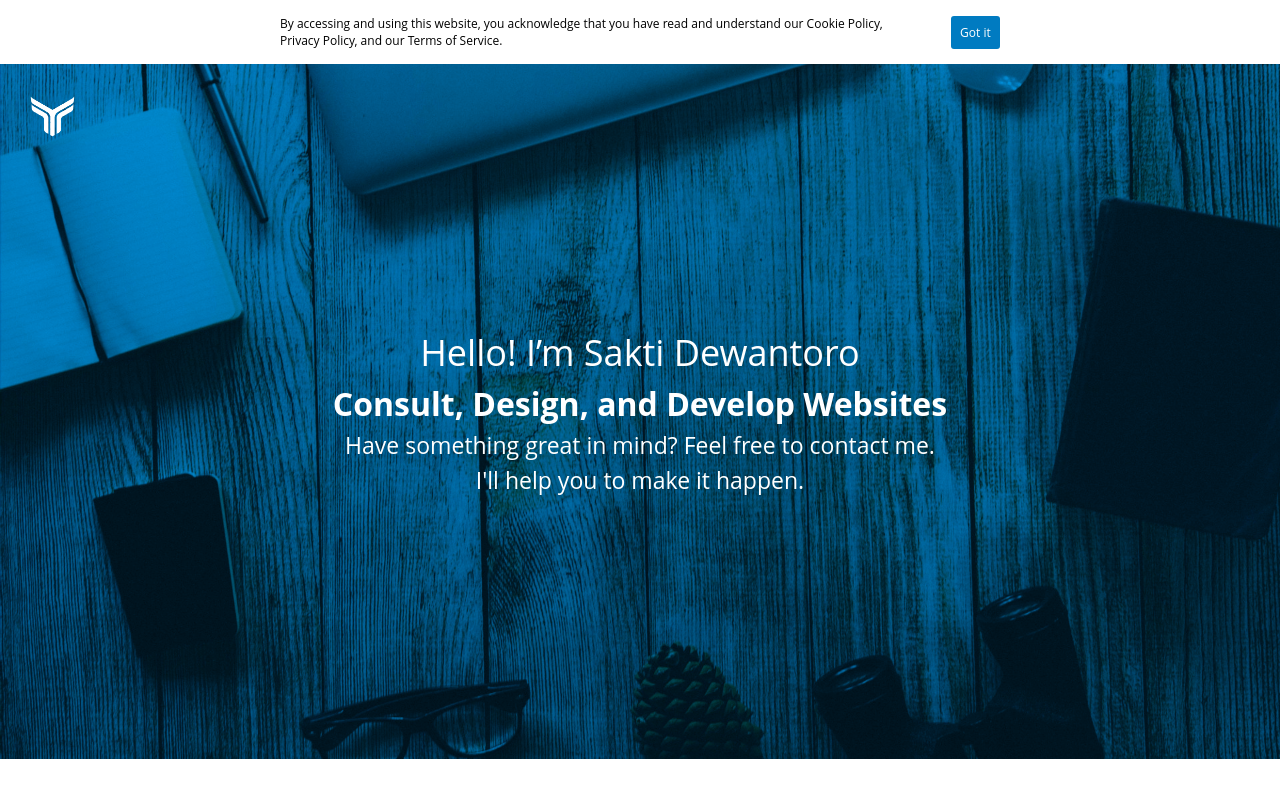
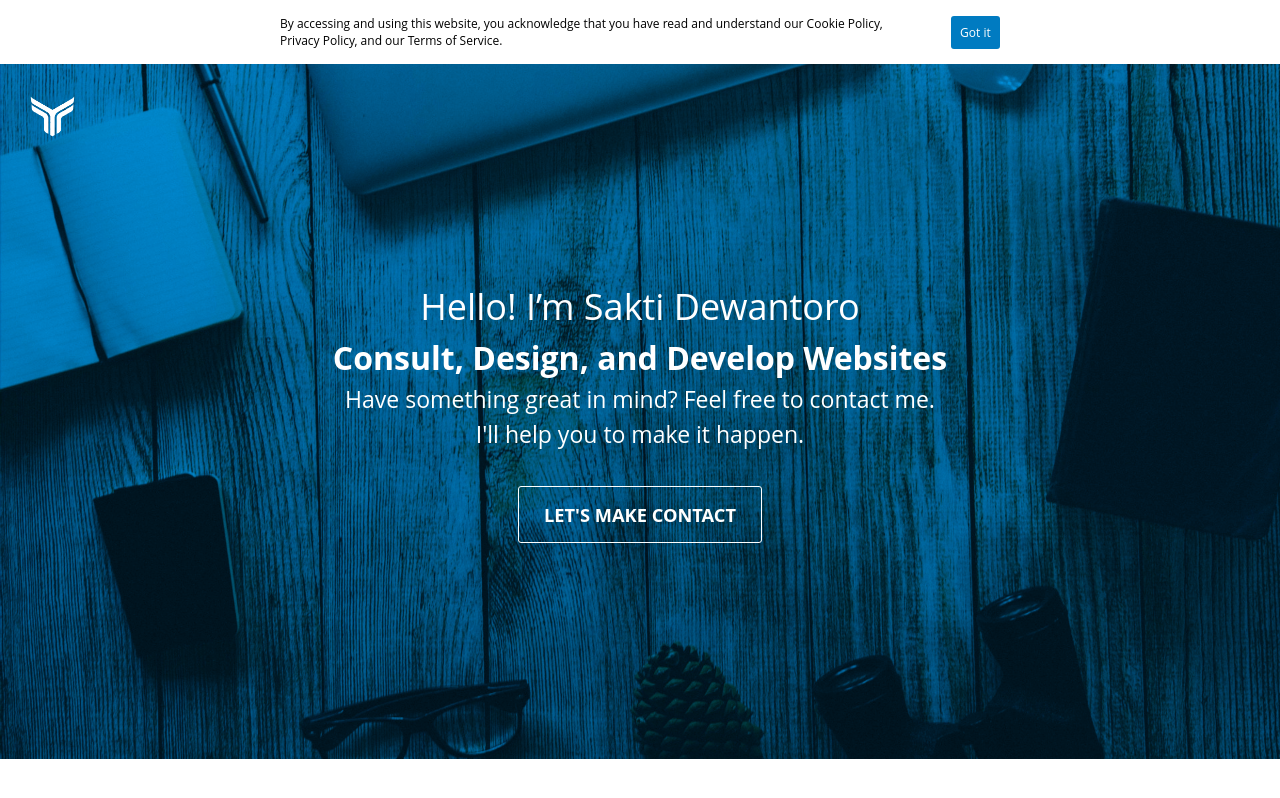
Before and after one commit to saktyd/front-end-test, a React (Create React App) app: page / in a window 1280 px wide. Built offline with nearby package versions, Linux system fonts and the light colour scheme.

Commit message:
add button action on heroshot section

```diff
--- a/src/components/HeroShot.js
+++ b/src/components/HeroShot.js
@@ -10,6 +10,7 @@ function HeroShot() {
                 <h1>Consult, Design, and Develop Websites</h1>
                 <p className="heroshot__content--info">Have something great in mind? Feel free to contact me. <br/>
                 I'll help you to make it happen.</p>
+                <button className="button__transparent--blue"><h5>LET'S MAKE CONTACT</h5></button>
             </div>
         </div>
     )
--- a/src/style/layout/HeroShot.scss
+++ b/src/style/layout/HeroShot.scss
@@ -32,6 +32,13 @@
 
         &--info {
             font-size: 23px;
+            margin-bottom: 35px;
+        }
+
+        button {
+            font-size: 22px;
+            font-weight: 20px;
+            padding: 15px 25px;
         }
 
     }
```
